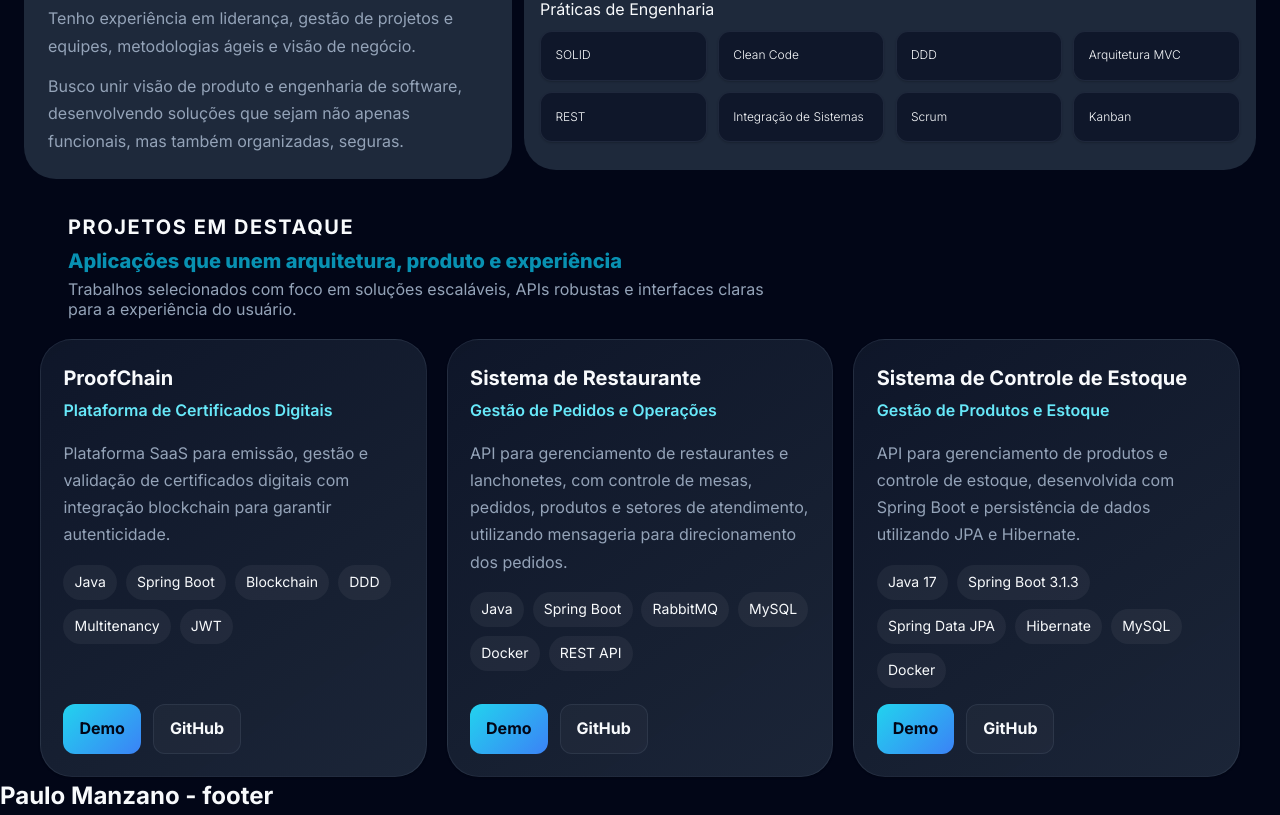
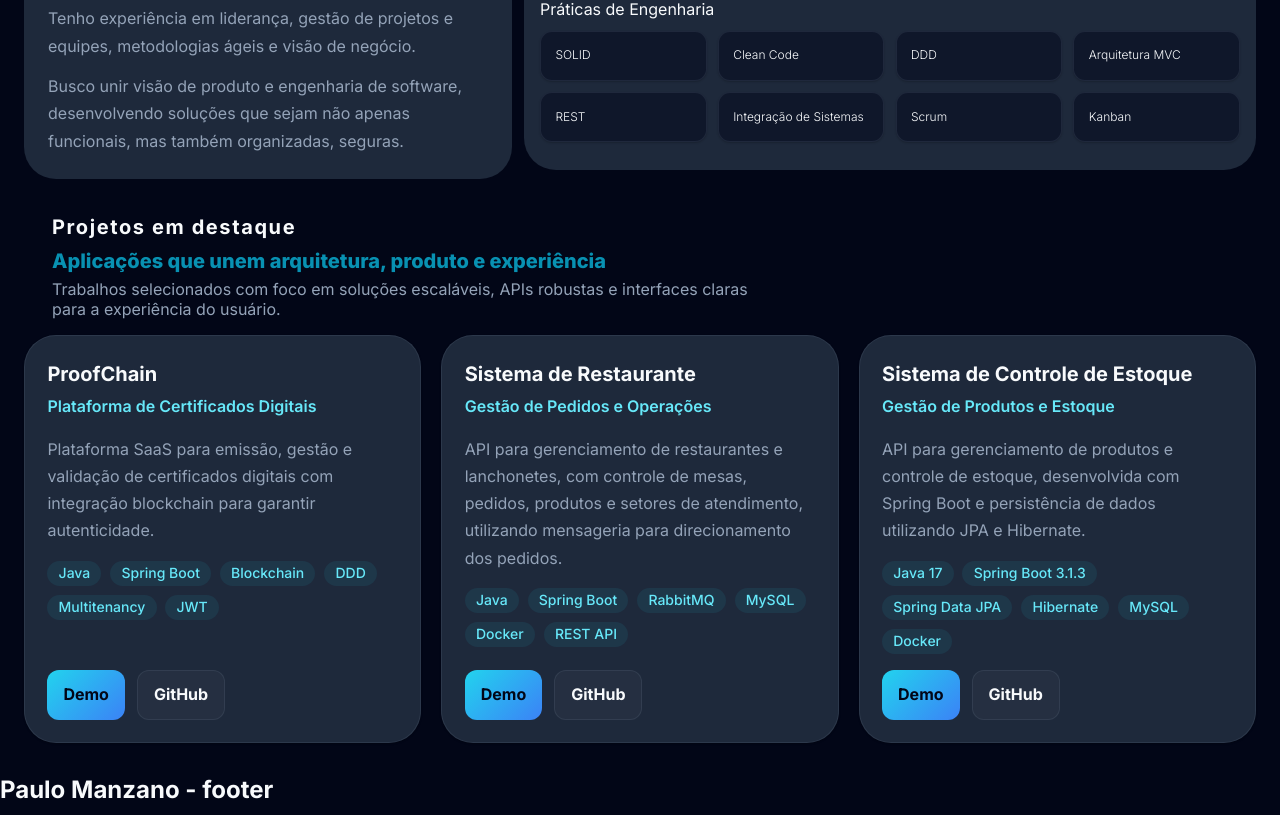
Before and after one commit to manzano-pje/portifolio, a Vue app: page / in a window 1280 px wide. Shown: the part 809-1624 px from the top of the page. Built offline with nearby package versions, Linux system fonts and the light colour scheme.

Commit message:
chore: ajuste de margens da seção projetos em destaque

```diff
--- a/src/components/ui/ProjectCard.vue
+++ b/src/components/ui/ProjectCard.vue
@@ -17,17 +17,18 @@ defineProps<{
 </script>
 
 <template>
-    <article class="project-card">
+    <article class="project-card card">
         <div class="project-card__header">
             <div>
                 <h3 class="project-card__title">{{ project.name }}</h3>
                 <p class="project-card__subtitle">{{ project.subtitle }}</p>
             </div>
         </div>
+
         <p class="project-card__description">{{ project.description }}</p>
 
         <div class="project-card__tags">
-            <span v-for="tag in project.tags.slice(0, 6)" :key="tag" class="project-card__tag">
+            <span v-for="tag in project.tags.slice(0, 6)" :key="tag" class="project-card__tag badge">
                 {{ tag }}
             </span>
         </div>
--- a/src/sections/projects/Projects.css
+++ b/src/sections/projects/Projects.css
@@ -14,21 +14,25 @@ Padrão: BEM
 .projects-section {
   padding: calc(var(--space-5) + 1rem) 0 var(--space-9);
   background: var(--color-background);
-   margin: 0 var(--space-5);
+  margin-left: var(--space-5);
+  margin-right: var(--space-5);
+  box-sizing: border-box;
 }
 
 .projects-shell {
-  max-width: 1200px;
-  margin: 0 auto;
-  padding: 0 ;
+  width: 100%;
+  max-width: 100%;
+  margin: 2rem 0 1.75rem;
+  padding: 0;
+  box-sizing: border-box;
 }
 
 .projects-header {
   display: flex;
   flex-direction: column;
   gap: 0.5rem;
-  margin: 2rem 0 1.25rem;
-  padding: 0 1.75rem;
+  margin: 2rem 1.75rem 1rem;
+
 }
 
 .section-tag {
@@ -38,7 +42,6 @@ Padrão: BEM
   font-size: var(--text-lg);
   font-weight: 700;
   letter-spacing: 0.08em;
-  text-transform: uppercase;
 }
 
 .projects-title {
@@ -68,10 +71,6 @@ Padrão: BEM
   flex-direction: column;
   gap: 1rem;
   padding: 1.4rem;
-  border: 1px solid var(--color-border);
-  border-radius: var(--radius-xl);
-  background: linear-gradient(145deg, rgba(15, 23, 42, 0.96), rgba(30, 41, 59, 0.9));
-  box-shadow: var(--shadow-sm);
 }
 
 .project-card__header {
@@ -105,13 +104,6 @@ Padrão: BEM
 }
 
 .project-card__pill {
-  display: inline-flex;
-  padding: 0.35rem 0.65rem;
-  border-radius: 999px;
-  background: var(--color-primary-muted);
-  color: var(--color-primary-light);
-  font-size: var(--text-sm);
-  font-weight: 700;
   white-space: nowrap;
 }
 
@@ -129,12 +121,8 @@ Padrão: BEM
 }
 
 .project-card__tag {
-  padding: 0.4rem 0.7rem;
-  border-radius: 999px;
-  background: rgba(255, 255, 255, 0.05);
-  color: var(--color-text);
   font-size: var(--text-sm);
-  font-weight: 400;
+  font-weight: 500;
 }
 
 /* ==========================================================================
--- a/src/styles/components/Badge.css
+++ b/src/styles/components/Badge.css
@@ -0,0 +1,21 @@
+/*
+==============================================================================
+Nome: Badge.css
+Tipo: COMPONENT
+Responsabilidade: Define os estilos base para badges e pequenas etiquetas visuais.
+Padrão: BEM
+==============================================================================
+*/
+
+.badge {
+  display: inline-flex;
+  align-items: center;
+  justify-content: center;
+  padding: 0.35rem 0.7rem;
+  border-radius: 999px;
+  background: var(--color-primary-muted);
+  color: var(--color-primary-light);
+  font-size: var(--text-sm);
+  font-weight: 600;
+  line-height: 1;
+}
--- a/src/styles/components/Card.css
+++ b/src/styles/components/Card.css
@@ -0,0 +1,15 @@
+/*
+==============================================================================
+Nome: Card.css
+Tipo: COMPONENT
+Responsabilidade: Define o estilo base para cards reutilizáveis na interface.
+Padrão: BEM
+==============================================================================
+*/
+
+.card {
+  background: var(--color-surface-raised);
+  border: 1px solid var(--color-border);
+  border-radius: var(--radius-xl);
+  box-shadow: var(--shadow-sm);
+}
```
